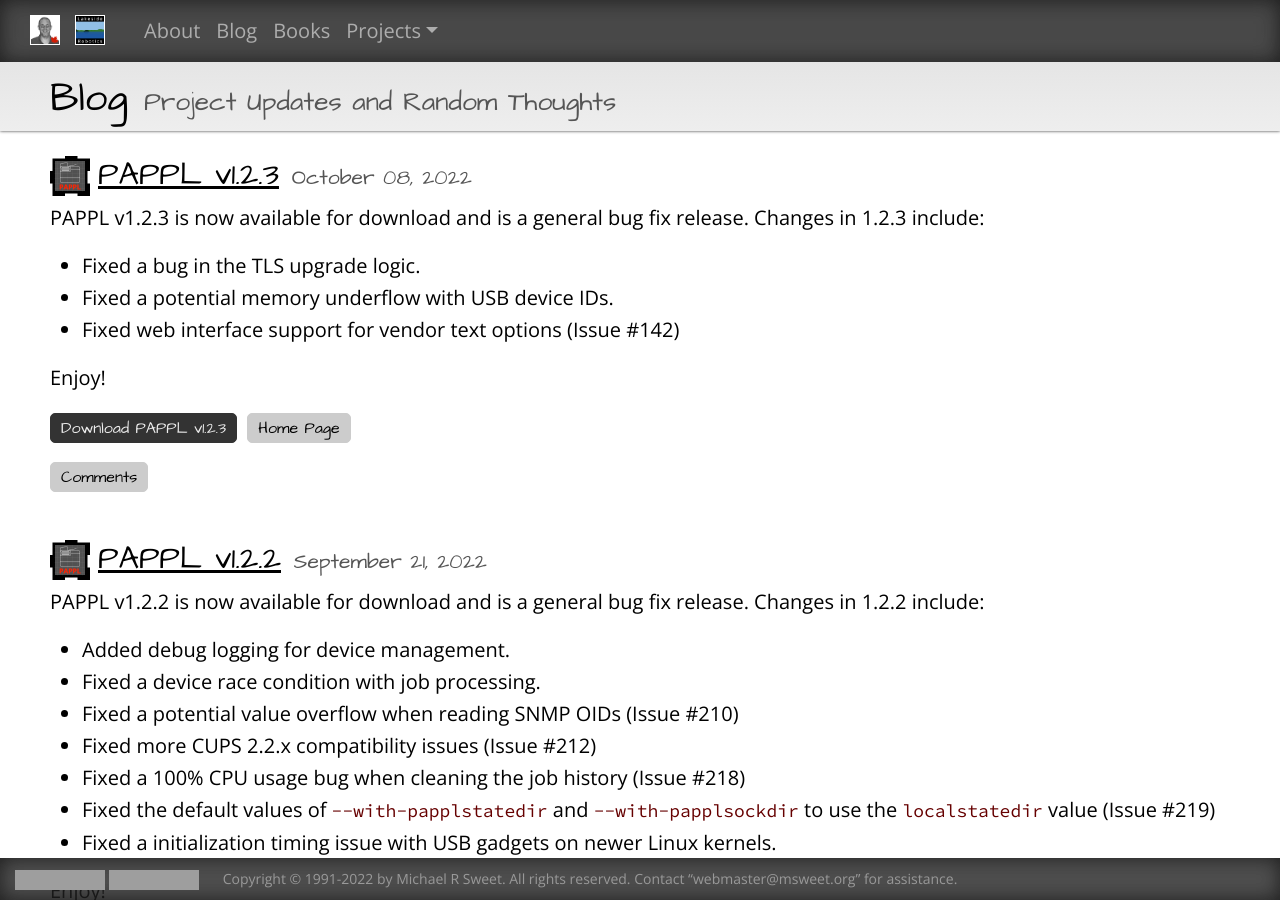
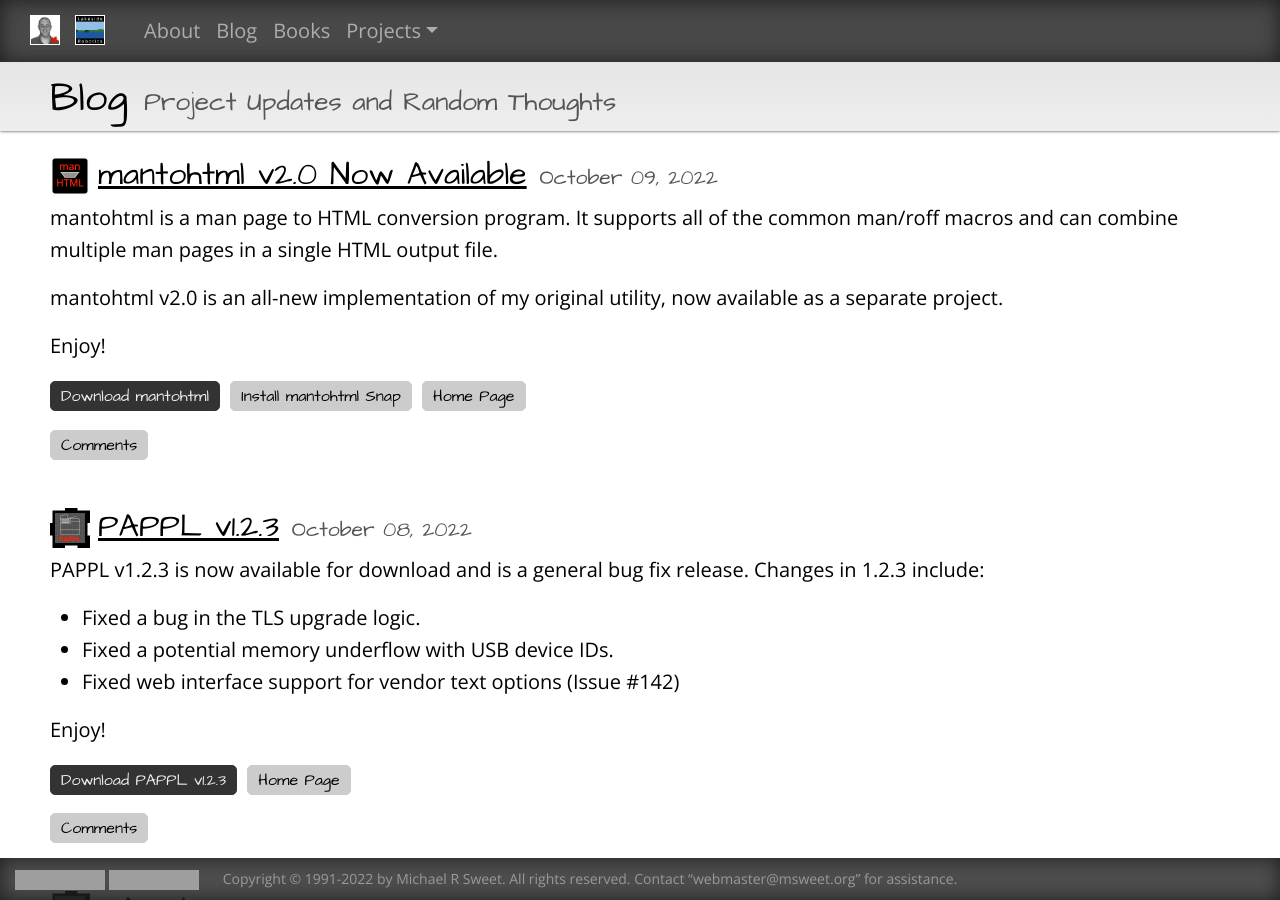
Before and after one commit to michaelrsweet/michaelrsweet.github.com, a Jekyll site: the page built from blog.html, in a window 1280 px wide and 900 px high. Built offline with Jekyll 4.4.1, drawn with Linux system fonts in a browser that asks for light colours; grey boxes are pictures that could not be loaded.

Commit message:
mantohtml 2.0.

```diff
--- a/_layouts/default.html
+++ b/_layouts/default.html
@@ -38,6 +38,7 @@
                 <li><a class="dropdown-item" href="/hp-printer-app"><img src="/hp-printer-app/hp-printer-app-160.png" width="24" height="24"> HP Printer Application</a></li>
                 <li><a class="dropdown-item" href="/htmldoc"><img src="/htmldoc/htmldoc-160.png" width="24" height="24"> HTMLDOC</a></li>
                 <li><a class="dropdown-item" href="/lprint"><img src="/lprint/lprint-160.png" width="24" height="24"> LPrint</a></li>
+                <li><a class="dropdown-item" href="/mantohtml"><img src="/mantohtml/mantohtml-160.png" width="24" height="24"> mantohtml</a></li>
                 <li><a class="dropdown-item" href="/moauth"><img src="/moauth/moauth-160.png" width="24" height="24"> moauth</a></li>
                 <li><a class="dropdown-item" href="/rasterview"><img src="/rasterview/rasterview-160.png" width="24" height="24"> RasterView</a></li>
                 <li><hr class="dropdown-divider"></li>
--- a/_layouts/post.html
+++ b/_layouts/post.html
@@ -39,6 +39,7 @@
                 <li><a class="dropdown-item" href="/hp-printer-app"><img src="/hp-printer-app/hp-printer-app-160.png" width="24" height="24"> HP Printer Application</a></li>
                 <li><a class="dropdown-item" href="/htmldoc"><img src="/htmldoc/htmldoc-160.png" width="24" height="24"> HTMLDOC</a></li>
                 <li><a class="dropdown-item" href="/lprint"><img src="/lprint/lprint-160.png" width="24" height="24"> LPrint</a></li>
+                <li><a class="dropdown-item" href="/mantohtml"><img src="/mantohtml/mantohtml-160.png" width="24" height="24"> mantohtml</a></li>
                 <li><a class="dropdown-item" href="/moauth"><img src="/moauth/moauth-160.png" width="24" height="24"> moauth</a></li>
                 <li><a class="dropdown-item" href="/rasterview"><img src="/rasterview/rasterview-160.png" width="24" height="24"> RasterView</a></li>
                 <li><hr class="dropdown-divider"></li>
--- a/_layouts/project-news.html
+++ b/_layouts/project-news.html
@@ -37,6 +37,7 @@
                 <li><a class="dropdown-item" href="/hp-printer-app"><img src="/hp-printer-app/hp-printer-app-160.png" width="24" height="24"> HP Printer Application</a></li>
                 <li><a class="dropdown-item" href="/htmldoc"><img src="/htmldoc/htmldoc-160.png" width="24" height="24"> HTMLDOC</a></li>
                 <li><a class="dropdown-item" href="/lprint"><img src="/lprint/lprint-160.png" width="24" height="24"> LPrint</a></li>
+                <li><a class="dropdown-item" href="/mantohtml"><img src="/mantohtml/mantohtml-160.png" width="24" height="24"> mantohtml</a></li>
                 <li><a class="dropdown-item" href="/moauth"><img src="/moauth/moauth-160.png" width="24" height="24"> moauth</a></li>
                 <li><a class="dropdown-item" href="/rasterview"><img src="/rasterview/rasterview-160.png" width="24" height="24"> RasterView</a></li>
                 <li><hr class="dropdown-divider"></li>
--- a/_layouts/project.html
+++ b/_layouts/project.html
@@ -37,6 +37,7 @@
                 <li><a class="dropdown-item" href="/hp-printer-app"><img src="/hp-printer-app/hp-printer-app-160.png" width="24" height="24"> HP Printer Application</a></li>
                 <li><a class="dropdown-item" href="/htmldoc"><img src="/htmldoc/htmldoc-160.png" width="24" height="24"> HTMLDOC</a></li>
                 <li><a class="dropdown-item" href="/lprint"><img src="/lprint/lprint-160.png" width="24" height="24"> LPrint</a></li>
+                <li><a class="dropdown-item" href="/mantohtml"><img src="/mantohtml/mantohtml-160.png" width="24" height="24"> mantohtml</a></li>
                 <li><a class="dropdown-item" href="/moauth"><img src="/moauth/moauth-160.png" width="24" height="24"> moauth</a></li>
                 <li><a class="dropdown-item" href="/rasterview"><img src="/rasterview/rasterview-160.png" width="24" height="24"> RasterView</a></li>
                 <li><hr class="dropdown-divider"></li>
--- a/_layouts/simple.html
+++ b/_layouts/simple.html
@@ -37,6 +37,7 @@
                 <li><a class="dropdown-item" href="/hp-printer-app"><img src="/hp-printer-app/hp-printer-app-160.png" width="24" height="24"> HP Printer Application</a></li>
                 <li><a class="dropdown-item" href="/htmldoc"><img src="/htmldoc/htmldoc-160.png" width="24" height="24"> HTMLDOC</a></li>
                 <li><a class="dropdown-item" href="/lprint"><img src="/lprint/lprint-160.png" width="24" height="24"> LPrint</a></li>
+                <li><a class="dropdown-item" href="/mantohtml"><img src="/mantohtml/mantohtml-160.png" width="24" height="24"> mantohtml</a></li>
                 <li><a class="dropdown-item" href="/moauth"><img src="/moauth/moauth-160.png" width="24" height="24"> moauth</a></li>
                 <li><a class="dropdown-item" href="/rasterview"><img src="/rasterview/rasterview-160.png" width="24" height="24"> RasterView</a></li>
                 <li><hr class="dropdown-divider"></li>
--- /dev/null
+++ b/_posts/2022-10-09-mantohtml-2.0.md
@@ -0,0 +1,22 @@
+---
+title: mantohtml v2.0 Now Available
+category: mantohtml
+layout: post
+permalink: /blog/:year-:month-:day-:title.html
+excerpt_separator: <!--more-->
+comments: true
+commentform: true
+---
+
+mantohtml is a man page to HTML conversion program.  It supports all of the
+common man/roff macros and can combine multiple man pages in a single HTML
+output file.
+
+mantohtml v2.0 is an all-new implementation of my original utility, now
+available as a separate project.
+
+Enjoy!
+
+<a class="btn btn-primary" href="https://github.com/michaelrsweet/mantohtml">Download mantohtml</a>
+<a class="btn btn-default" href="https://snapcraft.io/mantohtml">Install mantohtml Snap</a>
+<a class="btn btn-default" href="/mantohtml/index.html">Home Page</a>
--- /dev/null
+++ b/mantohtml/index.md
@@ -0,0 +1,18 @@
+---
+title: Man to HTML Conversion Utility
+author: Michael R Sweet
+copyright: Copyright © 2022 by Michael R Sweet
+project: mantohtml
+project_name: mantohtml
+logo: mantohtml-160.png
+html_doc: mantohtml.html
+snap: mantohtml
+layout: project-news
+language: C
+lgtm: cpp
+platforms: Linux | macOS | Unix
+---
+
+mantohtml is a man page to HTML conversion program.  It supports all of the
+common man/roff macros and can combine multiple man pages in a single HTML
+output file.
--- /dev/null
+++ b/mantohtml/mantohtml.html
@@ -0,0 +1,119 @@
+<!DOCTYPE html>
+<html>
+  <head>
+    <meta name="author" content="Michael R Sweet">
+    <meta name="copyright" content="Copyright © 2022 by Michael R Sweet">
+    <meta name="creator" content="mantohtml v2022.10">
+    <title>mantohtml Documentation</title>
+  </head>
+  <body>
+    <h1 id="mantohtml-1">mantohtml(1)</h1>
+    <h2 id="mantohtml-1.name">Name</h2>
+<p>mantohtml - convert man page source to html
+</p>
+    <h2 id="mantohtml-1.synopsis">Synopsis</h2>
+<p><strong>mantohtml</strong>
+[
+<strong>--author</strong>
+<em>AUTHOR</em>
+] [
+<strong>--chapter</strong>
+<em>CHAPTER</em>
+] [
+<strong>--copyright</strong>
+<em>COPYRIGHT</em>
+] [
+<strong>--css</strong>
+<em>CSS-FILE-OR-URL</em>
+] [
+<strong>--help</strong>
+] [
+<strong>--subject</strong>
+<em>SUBJECT</em>
+] [
+<strong>--title</strong>
+<em>TITLE</em>
+] [
+<strong>--version</strong>
+]
+<em>MAN-FILE</em>
+[ ...
+<em>MAN-FILE</em>
+] >
+<em>HTML-FILE</em>
+</p>
+    <h2 id="mantohtml-1.description">Description</h2>
+<p><strong>mantohtml</strong>
+converts
+<strong>man</strong>(1)
+
+source files to HTML and writes the result to the standard output.
+</p>
+    <h2 id="mantohtml-1.options">Options</h2>
+<p>The following options are recognized by
+<strong>mantohtml</strong>:
+
+</p>
+    <p style="margin-left: 2.5em; text-indent: -2.5em;"><strong>--author </strong><em>AUTHOR</em><br>
+Sets the author metadata of the HTML output.
+</p>
+    <p style="margin-left: 2.5em; text-indent: -2.5em;"><strong>--chapter </strong><em>CHAPTER</em><br>
+Sets the chapter (H1 heading) of the HTML output.
+If specified, each man page starts with a second-level (H2) heading with third-level (H3) sections and fourth-level (H4) sub-sections.
+If not specified, each man page starts with a first-level (H1) heading with second-level (H2) sections and third-level (H3) sub-sections.
+</p>
+    <p style="margin-left: 2.5em; text-indent: -2.5em;"><strong>--copyright </strong><em>COPYRIGHT</em><br>
+Sets the copyright metadata of the HTML output.
+</p>
+    <p style="margin-left: 2.5em; text-indent: -2.5em;"><strong>--css </strong><em>CSS-FILE-OR-URL</em><br>
+Sets the Cascading Style Sheet (CSS) for the HTML output.
+Files are embedded inline while 'http:' and 'https:' URLs are referenced.
+</p>
+    <p style="margin-left: 2.5em; text-indent: -2.5em;"><strong>--help</strong><br>
+Shows program help.
+</p>
+    <p style="margin-left: 2.5em; text-indent: -2.5em;"><strong>--subject </strong><em>SUBJECT</em><br>
+Sets the subject metadata of the HTML output.
+</p>
+    <p style="margin-left: 2.5em; text-indent: -2.5em;"><strong>--title </strong><em>TITLE</em><br>
+Sets the title of the HTML output.
+</p>
+    <p style="margin-left: 2.5em; text-indent: -2.5em;"><strong>--version</strong><br>
+Shows program version.
+</p>
+    <h2 id="mantohtml-1.exit-status">Exit Status</h2>
+<p><strong>mantohtml</strong>
+returns a non-zero exit status when an error occurs.
+</p>
+    <h2 id="mantohtml-1.examples">Examples</h2>
+<p>Convert the man page source file
+<em>example.1</em>
+to HTML with the default stylesheet, author, and title, with the output sent to the file
+<em>example.html</em>:
+
+</p>
+    <pre>
+    mantohtml example.1 >example.html
+
+</pre>
+<p>Convert all man pages in the current directory to HTML using the Bootstrap stylesheet:
+</p>
+    <pre>
+    mantohtml --author "Alex the Author" \
+        --css <a href="https://cdn.jsdelivr.net/npm/bootstrap@5.2.2/dist/css/bootstrap.min.css">https://cdn.jsdelivr.net/npm/bootstrap@5.2.2/dist/css/bootstrap.min.css</a> \
+        --title "Alex Project Manual" *.[1-8] >alex-manual.html
+</pre>
+    <h2 id="mantohtml-1.copyright">Copyright</h2>
+<p>Copyright &copy; 2022 by Michael R Sweet.
+</p>
+    <h2 id="mantohtml-1.see-also">See Also</h2>
+<p><strong>groff_man</strong>(7),
+
+<strong>man</strong>(1),
+
+<strong>man</strong>(7),
+
+<strong>man-pages</strong>(7).
+
+  </body>
+</html>
```
Also changed, not shown: mantohtml/mantohtml-160.png (added).
